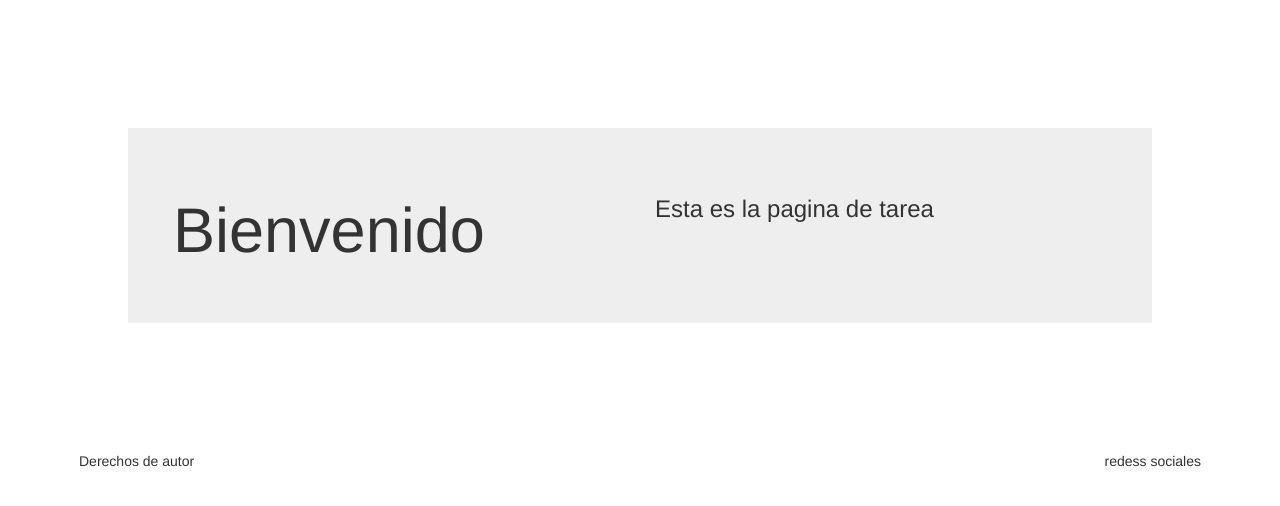
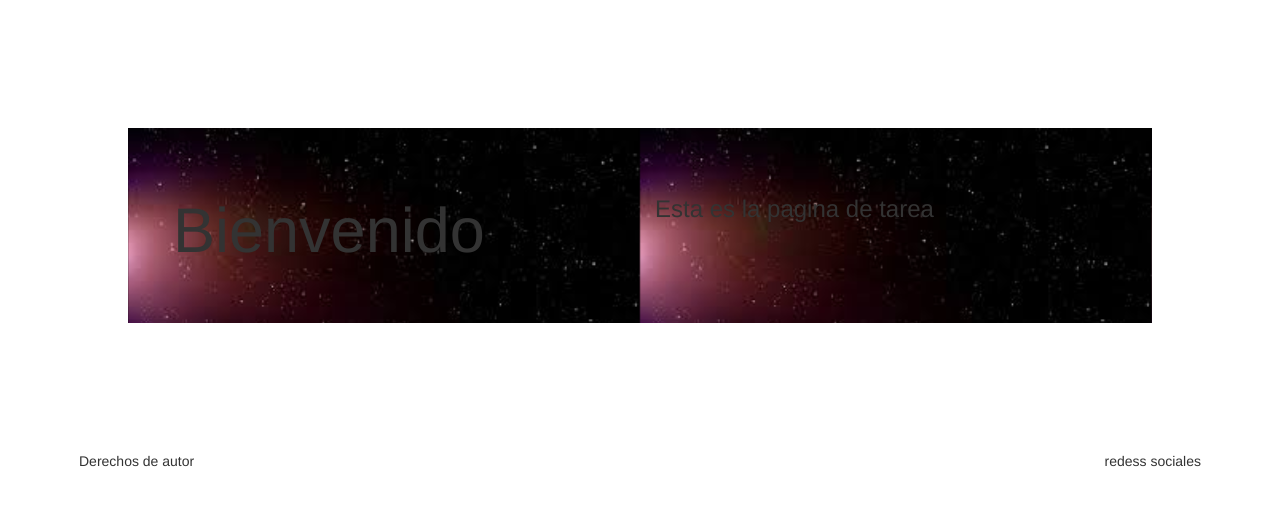
Before and after one commit to JavGar/tareasWeb, a PHP site: page /paginaWeb/index.html in a window 1280 px wide. Shown: the part 150-656 px from the top of the page. Run offline with PHP 8.4, Linux system fonts and the light colour scheme.

Commit message:
Añade imagen de fondo al panel principal

```diff
--- a/paginaWeb/css/micss.css
+++ b/paginaWeb/css/micss.css
@@ -8,8 +8,15 @@
 
 .jumbotron {
 	margin: 10%;
+	background-image: url('../imag/encabe.jpeg') !important;
+	background-size: 50%;
+	background-repeat: repeat-x;
 }
 
 #footer {
 	margin: 5%;
 }
+
+#prin {
+	background-image: url('imag/encabe.jpeg');
+}
--- a/paginaWeb/index.html
+++ b/paginaWeb/index.html
@@ -23,7 +23,7 @@
 		</div>
 	</header>
 
-	<div class="row jumbotron">
+	<div id="prin" class="row jumbotron">
 		<div class="col-md-6">
 			<h1>Bienvenido</h1>
 		</div>
```
